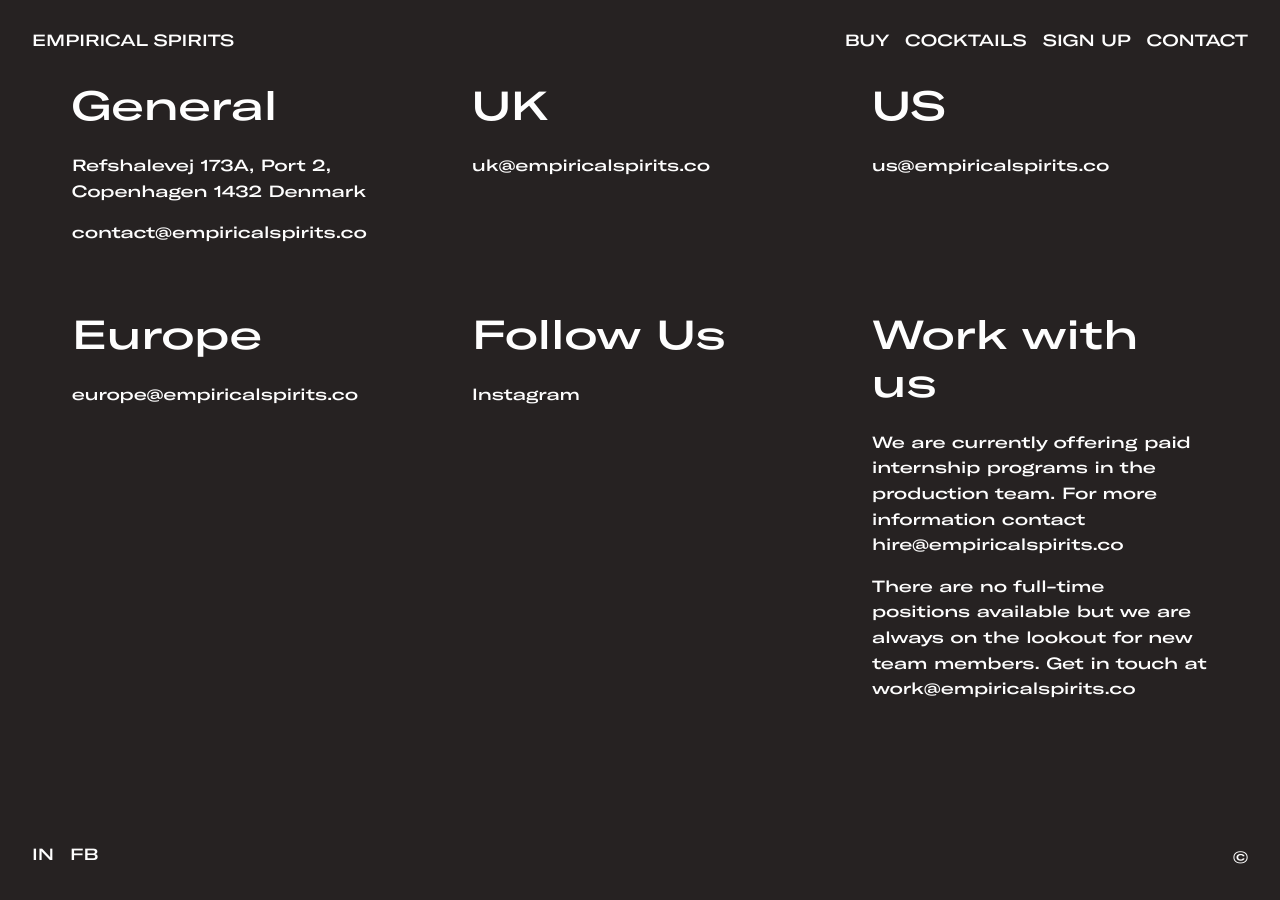
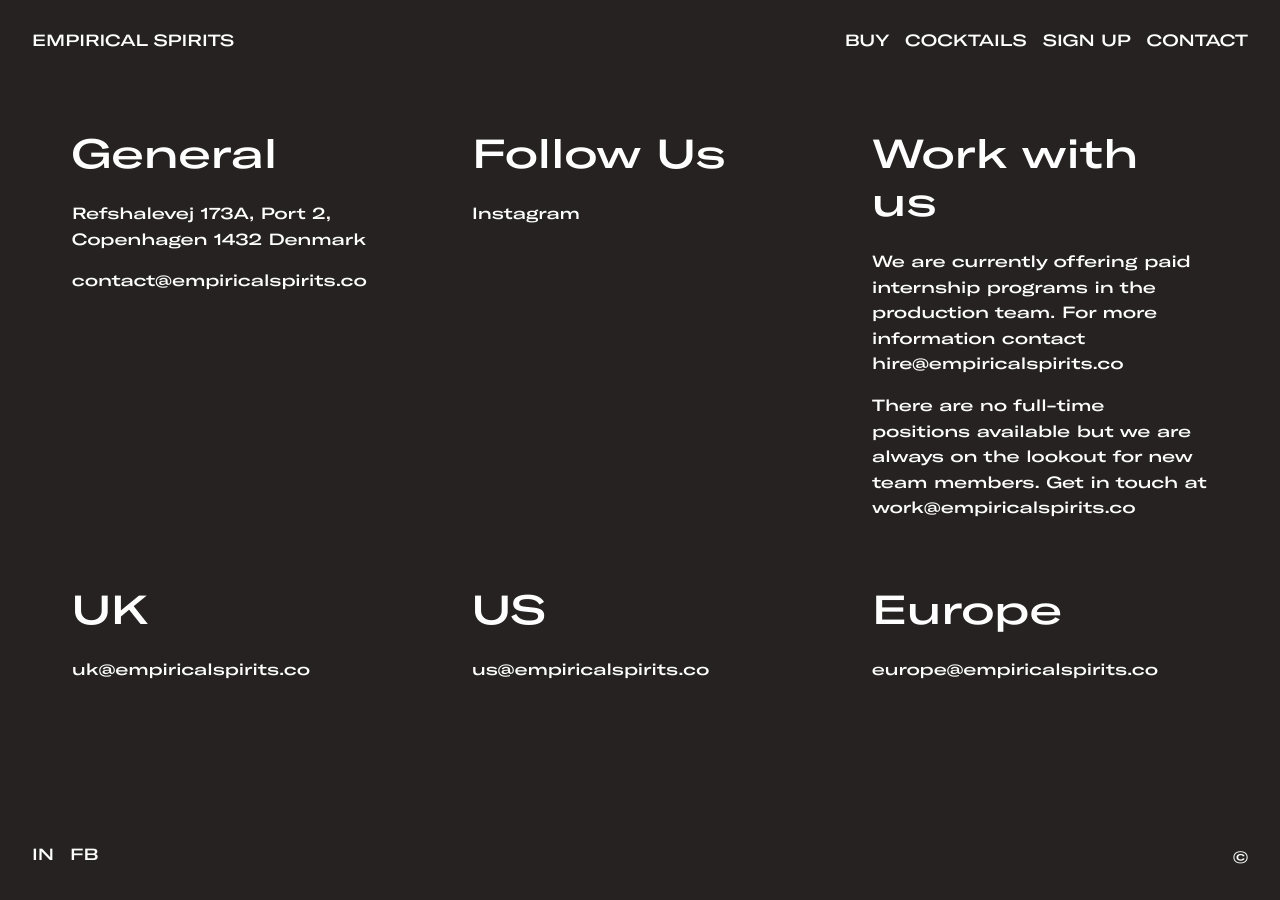
Before and after one commit to johnhamelink/empiricalspirits.co, a Jekyll site: the page built from contact.md, in a window 1280 px wide. Built offline with Jekyll 4.4.1, drawn with Linux system fonts in a browser that asks for light colours.

Commit message:
Initial Commit

```diff
--- a/_layouts/contact.html
+++ b/_layouts/contact.html
@@ -5,7 +5,7 @@
 <section class="section-page">
   <div class="grid-container">
 
-    <div class="grid-x grid-padding-x small-up-1 medium-up-2 large-up-3">
+    <div class="grid-x padding-top-3 grid-padding-x small-up-1 medium-up-2 large-up-3">
         {% for detail in page.details %}
         <div class="cell margin-bottom-2">
           <div class="margin-bottom-1"><h2>{{detail.title}}<h2></div>
```
Also changed, not shown: contact.md (+6 -6 lines), 2 other files.
